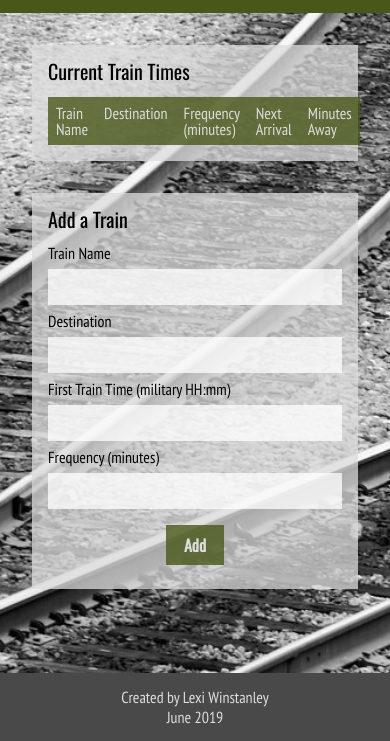
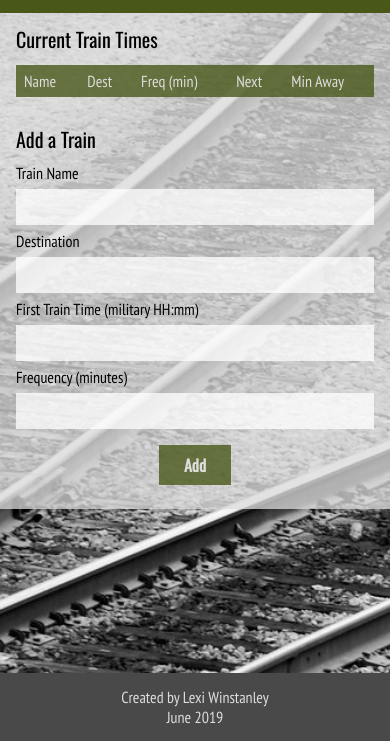
Before and after one commit to lexi-winstanley/TrainSchedule, a plain HTML site: page index.html in a window 390 px wide. Shown: the part 103-844 px from the top of the page. Drawn offline with nearby package versions, Linux system fonts and the light colour scheme; no server answers.

Commit message:
Adjusted table headings for small screen sizes

```diff
--- a/assets/css/styles.css
+++ b/assets/css/styles.css
@@ -145,3 +145,24 @@ input {
         align-self: center;
     }
 }
+
+@media screen and (max-width: 500px) {
+    main {
+        padding: 0rem 0 0rem 0;
+        background-color: rgba(221,221,221, .75);
+    }
+    section {
+        background-color: transparent;
+        margin: 0;
+        padding: 0rem 1rem 1rem 1rem;
+    }
+    .shortened {
+        display: none;
+    }
+}
+
+@media screen and (max-width: 375px) {
+    body {
+        font-size: 14px;
+    }
+}
--- a/index.html
+++ b/index.html
@@ -21,11 +21,11 @@
             <table class="table">
                 <thead class="tableHeaders">
                 <tr>
-                    <th>Train Name</th>
-                    <th>Destination</th>
-                    <th>Frequency (minutes)</th>
-                    <th>Next Arrival</th>
-                    <th>Minutes Away</th>
+                    <th><span class="shortened">Train </span>Name</th>
+                    <th>Dest<span class="shortened">ination</span></th>
+                    <th>Freq<span class="shortened">uency</span> (min<span class="shortened">utes</span>)</th>
+                    <th>Next<span class="shortened"> Arrival</span></th>
+                    <th>Min<span class="shortened">utes</span> Away</th>
                 </tr>
                 </thead>
                 <tbody id="addedTrains">
```
